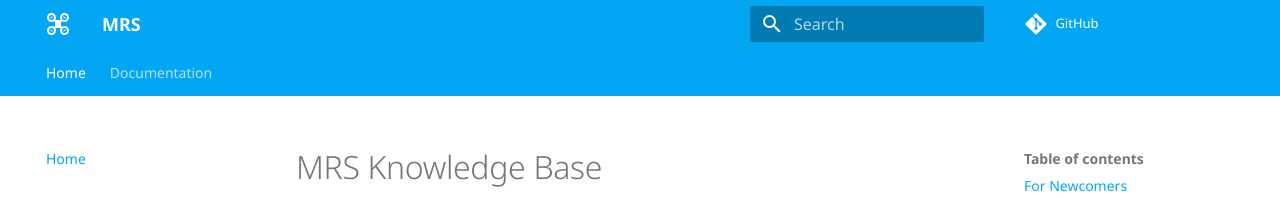
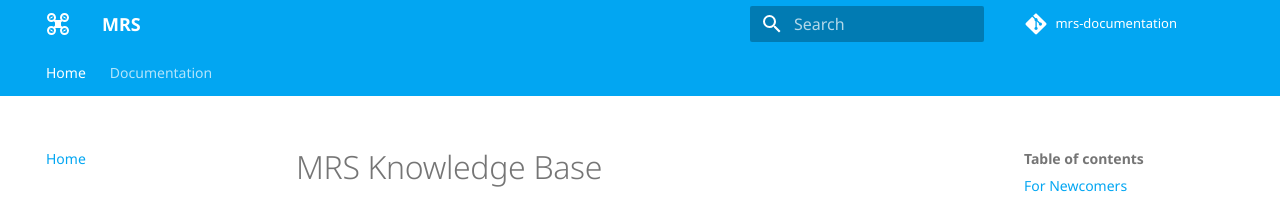
Before and after one commit to multirotorsociety/mrs-documentation, an MkDocs documentation site: the page built from docs/index.md, in a window 1280 px wide. Shown: the top 208 px of the page. Built offline with MkDocs 1.6.1 and Material for MkDocs 9.7.7, drawn with Linux system fonts in a browser that asks for light colours; comment, search, counter and statistics services are not loaded.

Commit message:
Updated repo url and name and removed edit button

```diff
--- a/mkdocs.yml
+++ b/mkdocs.yml
@@ -14,4 +14,6 @@ theme:
         - navigation.tabs
     icon:
         logo: material/quadcopter
-repo_url: https://github.com/multirotorsociety/Introduction-to-Drones
+repo_url: https://github.com/multirotorsociety/mrs-documentation
+repo_name: mrs-documentation
+edit_uri: ''
```
